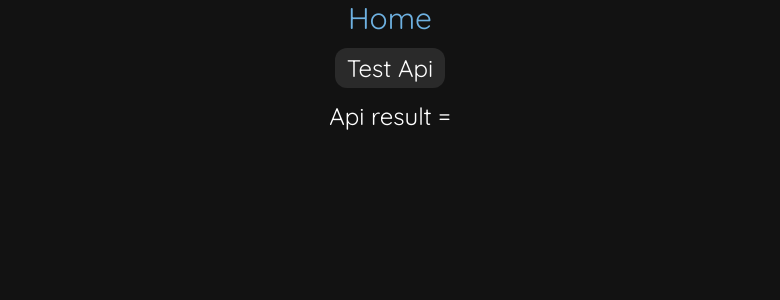
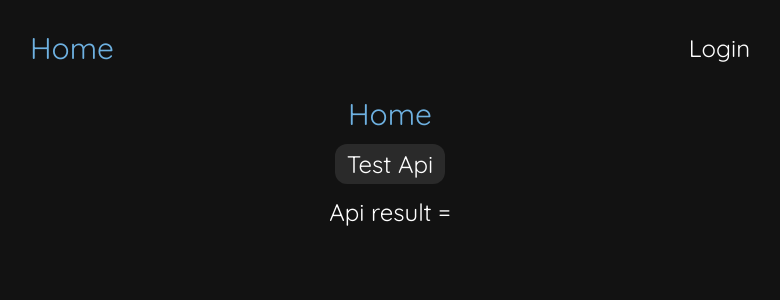
Before and after one commit to adrcor/TERRA, a Vue app in the folder frontend/: page / in a window 1280 px wide. Shown: the top 300 px of the page, without its empty margins (250-1030 px from the left). Built offline with nearby package versions, Linux system fonts and the light colour scheme; no server answers.

Commit message:
Add login and register routes

```diff
--- a/frontend/src/App.vue
+++ b/frontend/src/App.vue
@@ -1,7 +1,11 @@
 <template>
-  <RouterView />
+  <div class="flex flex-col items-center h-screen bg-background">
+    <NavBar />
+    <RouterView />
+  </div>
 </template>
 
 <script setup lang="ts">
 import { RouterView } from 'vue-router'
+import NavBar from './components/NavBar.vue';
 </script>
--- /dev/null
+++ b/frontend/src/components/NavBar.vue
@@ -0,0 +1,6 @@
+<template>
+    <div class="flex flex-row items-center justify-between h-16 w-full max-w-3xl px-6 py-12">
+        <router-link to="/" class="text-primary text-3xl">Home</router-link>
+        <router-link to="login" class="text-on-background text-2xl">Login</router-link>
+    </div>
+</template>
--- a/frontend/src/router/index.ts
+++ b/frontend/src/router/index.ts
@@ -1,5 +1,7 @@
 import { createRouter, createWebHistory } from 'vue-router'
 import HomeView from '../views/HomeView.vue'
+import LoginView from '@/views/LoginView.vue'
+import RegisterView from '@/views/RegisterView.vue'
 
 const router = createRouter({
   history: createWebHistory(import.meta.env.BASE_URL),
@@ -8,6 +10,16 @@ const router = createRouter({
       path: '/',
       name: 'home',
       component: HomeView
+    },
+    {
+      path: '/login',
+      name: 'login',
+      component: LoginView
+    },
+    {
+      path: '/register',
+      name: 'register',
+      component: RegisterView
     }
   ]
 })
--- a/frontend/src/views/HomeView.vue
+++ b/frontend/src/views/HomeView.vue
@@ -1,5 +1,5 @@
 <template>
-  <div class="flex flex-col h-screen items-center gap-3 bg-background">
+  <div class="flex flex-col items-center gap-3">
     <h1 class="text-3xl text-primary">Home</h1>
     <button @click="onClick" class="px-3 py-1 rounded-xl text-2xl bg-overlay bg-opacity-10 text-on-background hover:bg-opacity-20 active:bg-opacity-10">Test Api</button>
     <a class="text-2xl text-on-background">Api result = {{ apiResult }}</a>
--- /dev/null
+++ b/frontend/src/views/LoginView.vue
@@ -0,0 +1,4 @@
+<template>
+    <h1 class="text-on-background">LOGIN VIEW</h1>
+    <router-link to="register" class="text-primary">Go to register</router-link>
+</template>
--- /dev/null
+++ b/frontend/src/views/RegisterView.vue
@@ -0,0 +1,4 @@
+<template>
+    <h1 class="text-on-background">REGISTER VIEW</h1>
+    <router-link to="login" class="text-primary">Go to login</router-link>
+</template>
```
